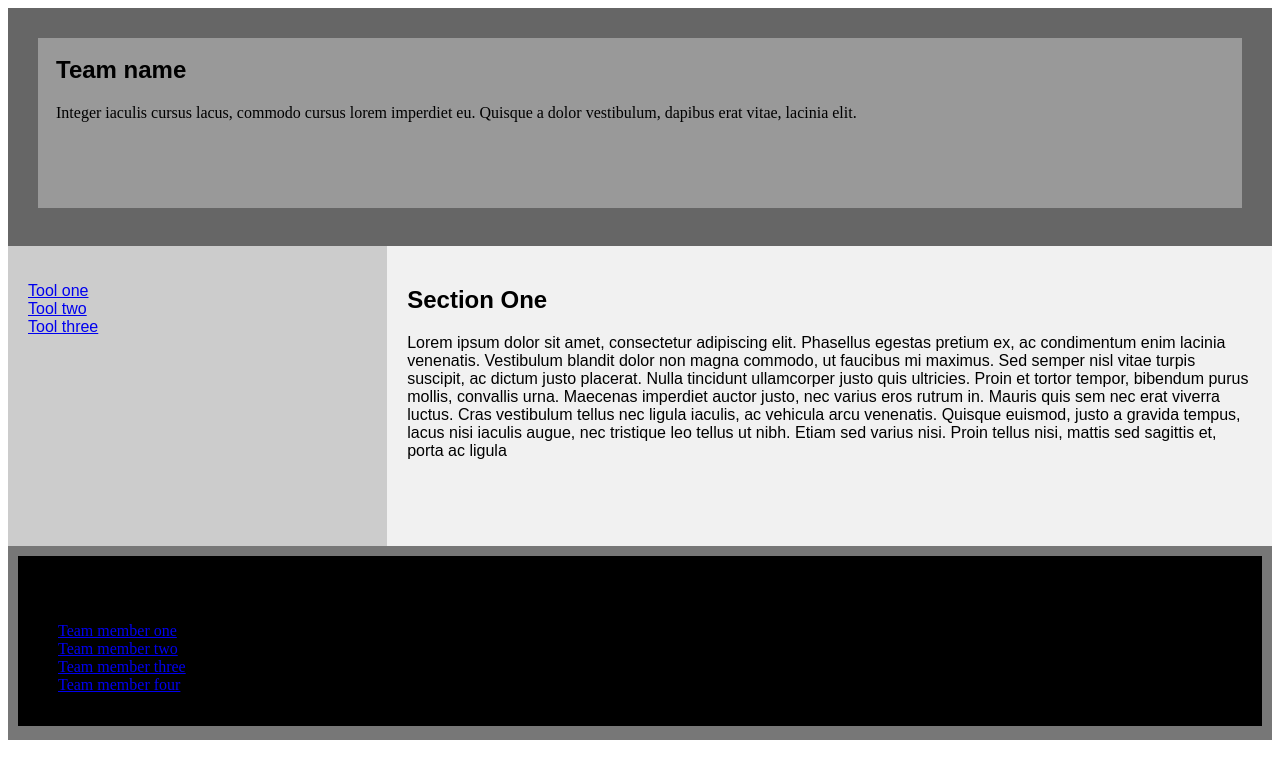
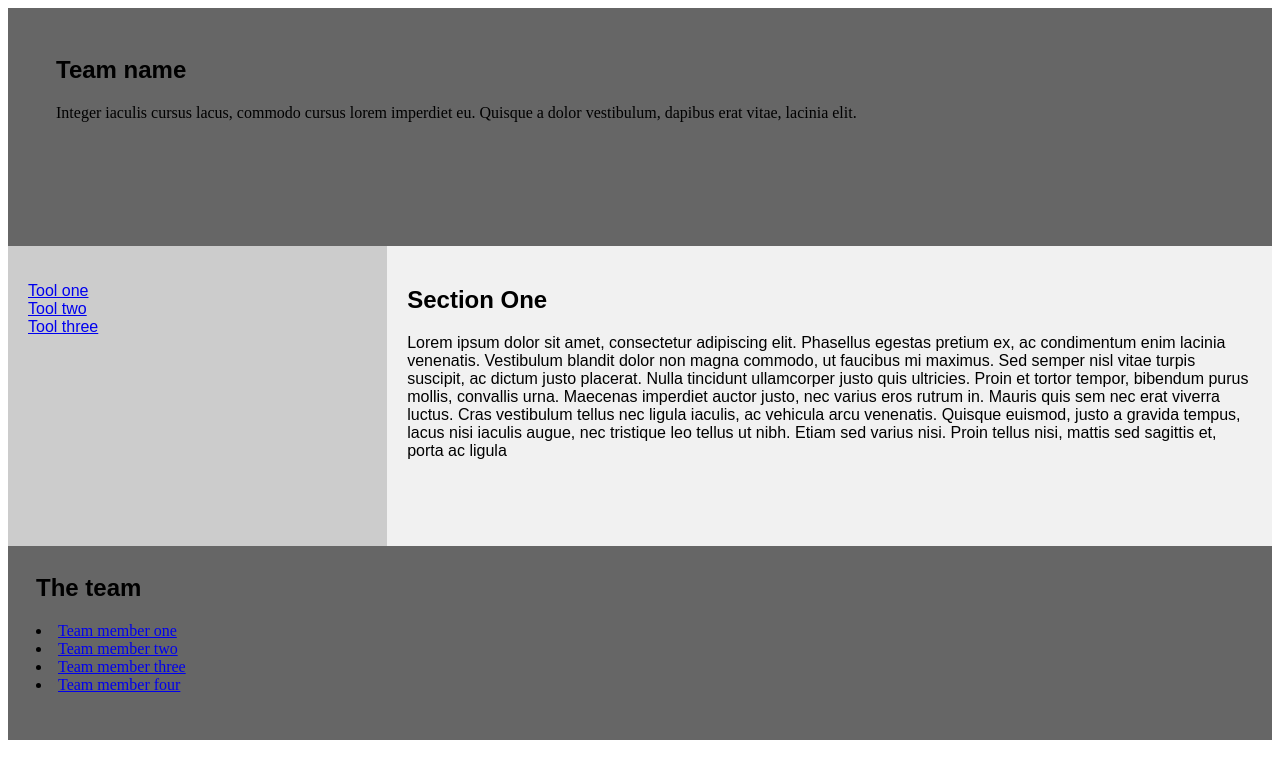
Before and after one commit to armandoagudelo/test, a plain HTML site: page docs/index.html in a window 1280 px wide. Drawn offline with Linux system fonts and the light colour scheme.

Commit message:
Update style.css

```diff
--- a/docs/style.css
+++ b/docs/style.css
@@ -48,8 +48,7 @@ section::after {
 
 /* Style the footer */
 footer {
-  font-family: Arial, Helvetica, sans-serif;
-  background-color: #777;
+  background-color: #666;
   padding: 10px;
   text-align: left;
   color: white;
@@ -67,20 +66,18 @@ footer {
   border: none;
   width: 100%;
   height: 100%;
-  font-family: Arial, Helvetica, sans-serif;
-  background-color: #000;
+  background-color: #666;
   padding: 10px;
   text-align: left;
-  color: blue;
+  color: white;
 }
 
 #frame-header {
   border: none;
   width: 100%;
   height: 100%;
-  font-family: Arial, Helvetica, sans-serif;
-  background-color: #999;
+  background-color: #666;
   padding: 10px;
   text-align: left;
-  color: blue;
+  color: white;
 }
```
